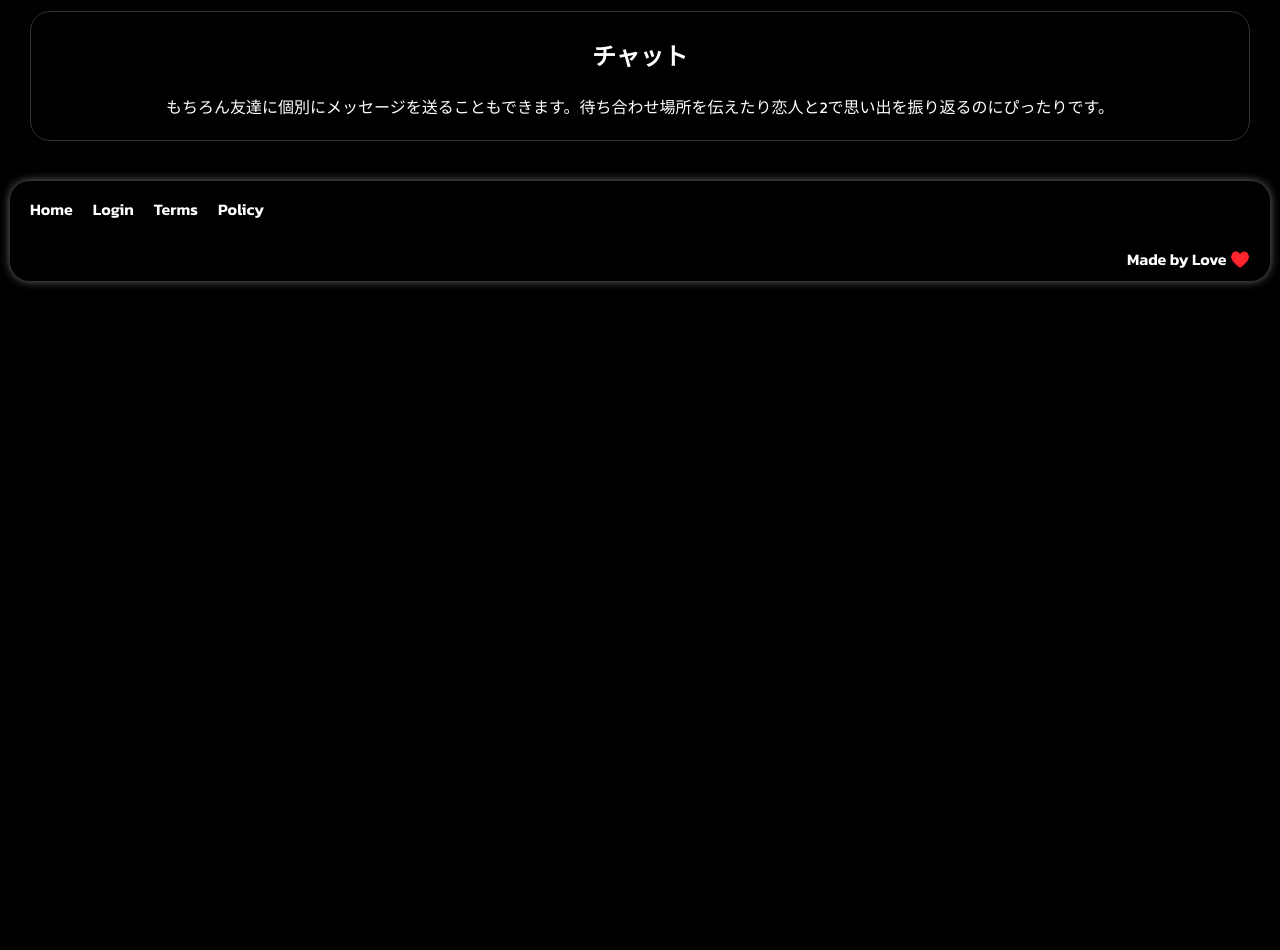
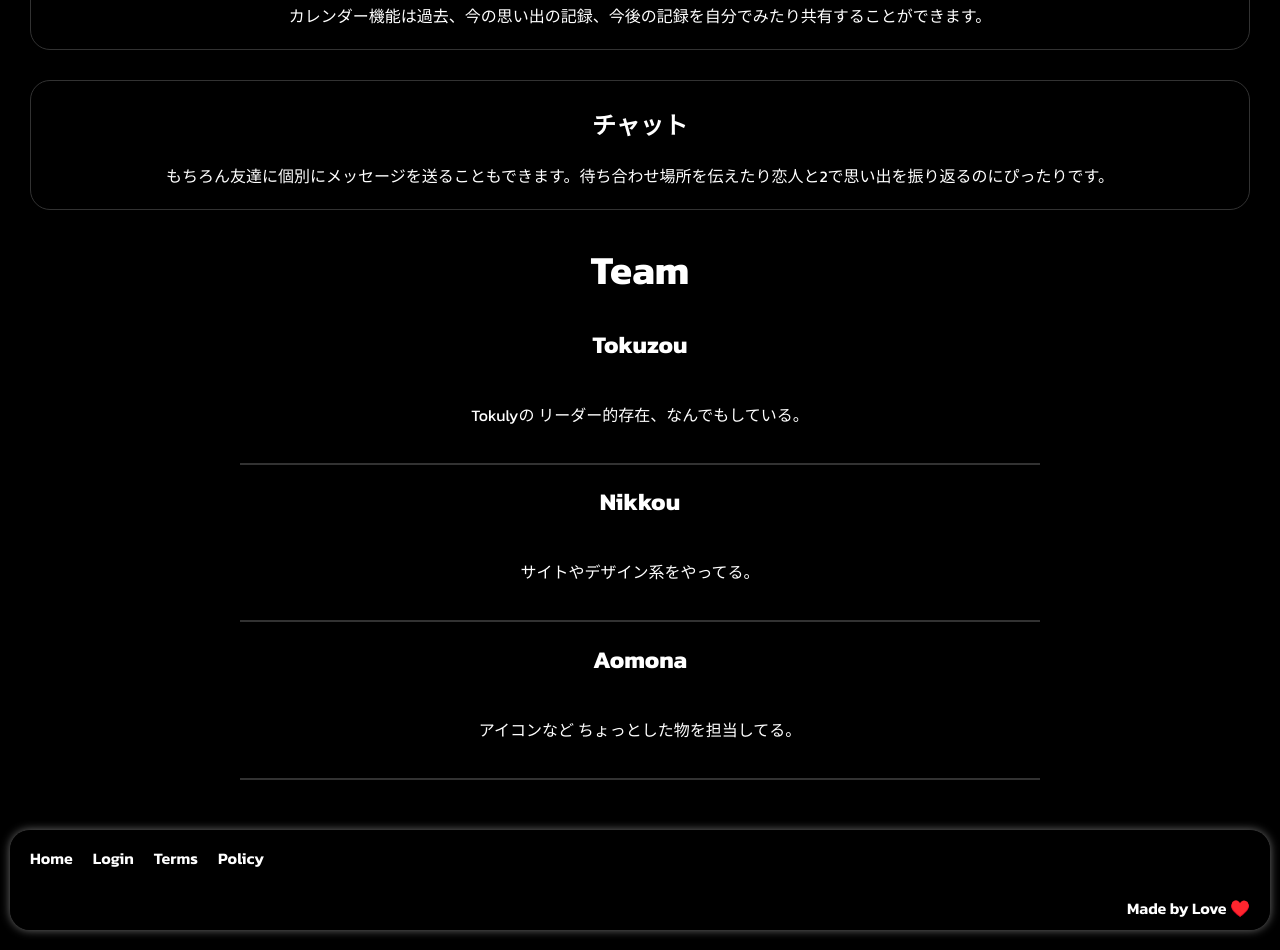
Before and after one commit to nikkou-0814/tokuly-website, a plain HTML site: page about/index.html in a window 1280 px wide. Shown: the part 1590-2540 px from the top of the page. Before the commit the page ends 1891 px from the top, so only its background shows below. Drawn offline with Linux system fonts and the light colour scheme; a web font is replaced by a local one.

Commit message:
aboutpage

```diff
--- a/about/index.html
+++ b/about/index.html
@@ -11,9 +11,11 @@
 </head>
 <body>
     <header class="header" id="headerjs">
-        <div class="tokulybtn" id="tokulybtn">
-            <h2 class="tokuly" id="tokulytext">Tokuly</h2>
-        </div>
+        <a href="/" style="text-decoration: none;">
+            <div class="tokulybtn" id="tokulybtn">
+                <h2 class="tokuly" id="tokulytext">Tokuly</h2>
+            </div>
+        </a>
         <a href="https://apps.apple.com/jp/app/tokuly/id6446301571" style="text-decoration: none; color: white; display: block; margin-left: auto; margin-right: 20px;">
             <div class="dl" id="dljs">
                 <p>Download</p>
@@ -27,12 +29,12 @@
     <div class="line"></div>
 
     <div class="aboutmain">
+        <h1 style="font-size: 40px;">What is Tokuly?</h1>
         <h1>コンセプト</h1>
         <div class="aboutblock">
             <p>Tokulyのコンセプトは「自分の楽しい時間を友達にいつでも共有できること」です。</p>
         </div>
 
-        <div class="line"></div>
         <h1>機能</h1>
 
         <div class="aboutblock">
@@ -54,6 +56,26 @@
             <h2>チャット</h2>
             <p>もちろん友達に個別にメッセージを送ることもできます。待ち合わせ場所を伝えたり恋人と2で思い出を振り返るのにぴったりです。</p>
         </div>
+    </div>
+
+    <div class="ourteam" id="ourteam">
+        <h1 style="font-size: 40px;">Team</h1>
+        <div class="teams">
+            <h2 class="teamname">Tokuzou</h2>
+            <p class="teamtext">Tokulyの <span class="emphasis">リーダー</span>的存在、なんでもしている。</p>
+        </div>
+        <div class="line"></div>
+        <div class="teams">
+            <h2 class="teamname">Nikkou</h2>
+            <p class="teamtext"><span class="emphasis">サイト</span>や<span class="emphasis">デザイン</span>系をやってる。</p>
+        </div>
+        <div class="line"></div>
+        <div class="teams">
+            <h2 class="teamname">Aomona</h2>
+            <p class="teamtext"><span class="emphasis">アイコン</span>など <span class="emphasis">ちょっとした物</span>を担当してる。</p>
+        </div>
+        <div class="line"></div>
+        <div style="height: 10px;"></div>
     </div>
 
     <footer class="footer" id="footer">
--- a/style.css
+++ b/style.css
@@ -122,7 +122,7 @@ body{
     width: 90%;
     max-width: 500px;
     border-radius: 20px;
-    padding: 10px;
+    padding: 15px;
 }
 
 .preimg{
@@ -363,6 +363,8 @@ body{
     height: 2px;
     width: 100%;
     background-color: rgb(50, 50, 50);
+    max-width: 800px;
+    margin: auto;
 }
 
 .aboutmain{
@@ -385,8 +387,36 @@ body{
 .aboutblock:hover {
     animation: gradientAnimation 3s linear infinite;
     transform: scale(1.05);
+    box-shadow: 0px -5px 30px 10px rgba(255, 0, 0, 0.3), 0px 10px 30px 10px rgba(251, 255, 0, 0.5);
+    border: none;
 }
 
 .aboutblock:not(:hover){
     background: black;
 }
+
+.ourteam{
+    text-align: center;
+}
+
+.teamname{
+    transition: all 0.5s;
+    user-select: none;
+}
+
+.teamname:hover{
+    transform: rotate(380deg);
+}
+
+.teamtext{
+    user-select: none;
+    padding: 20px;
+}
+
+.teamtext:hover{
+    .emphasis{
+        transition: all 0.3s;
+        font-weight: 900;
+        color: #e97878;
+    }
+}
```
Also changed, not shown: index.html (+1 -1 lines).
